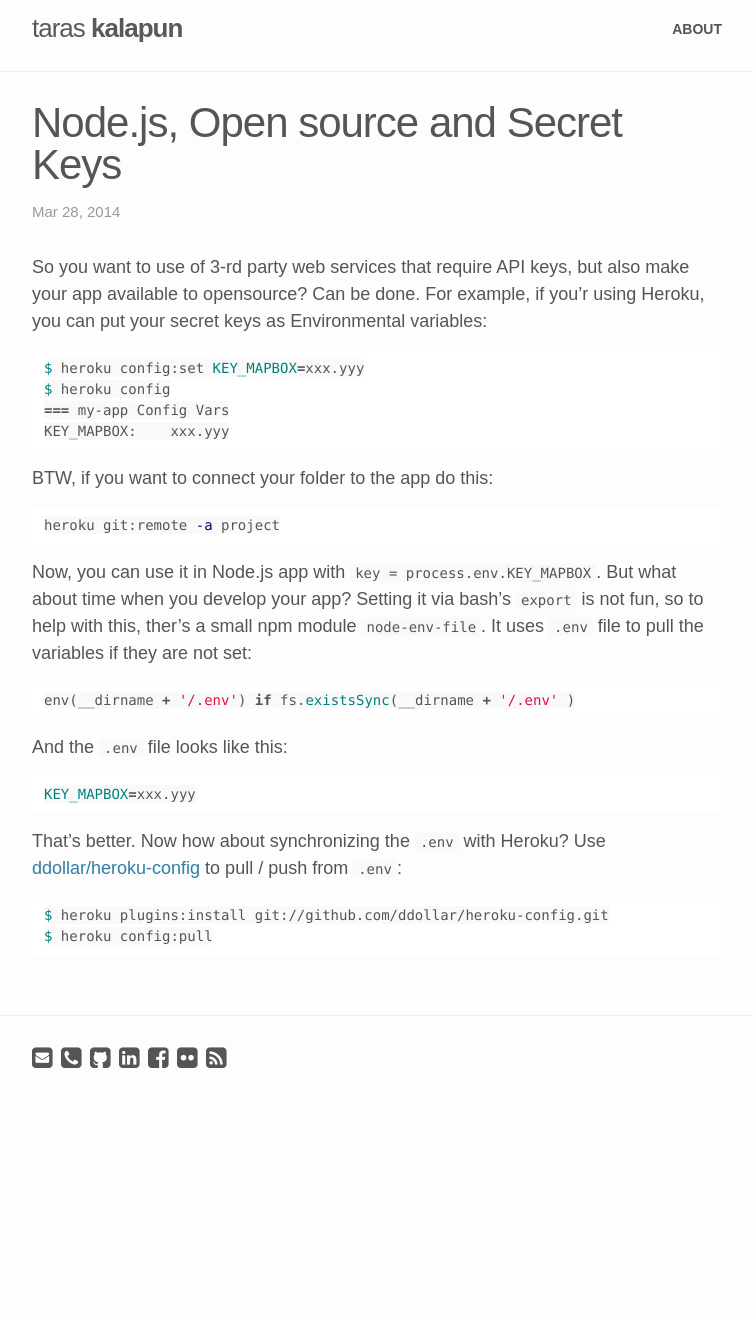
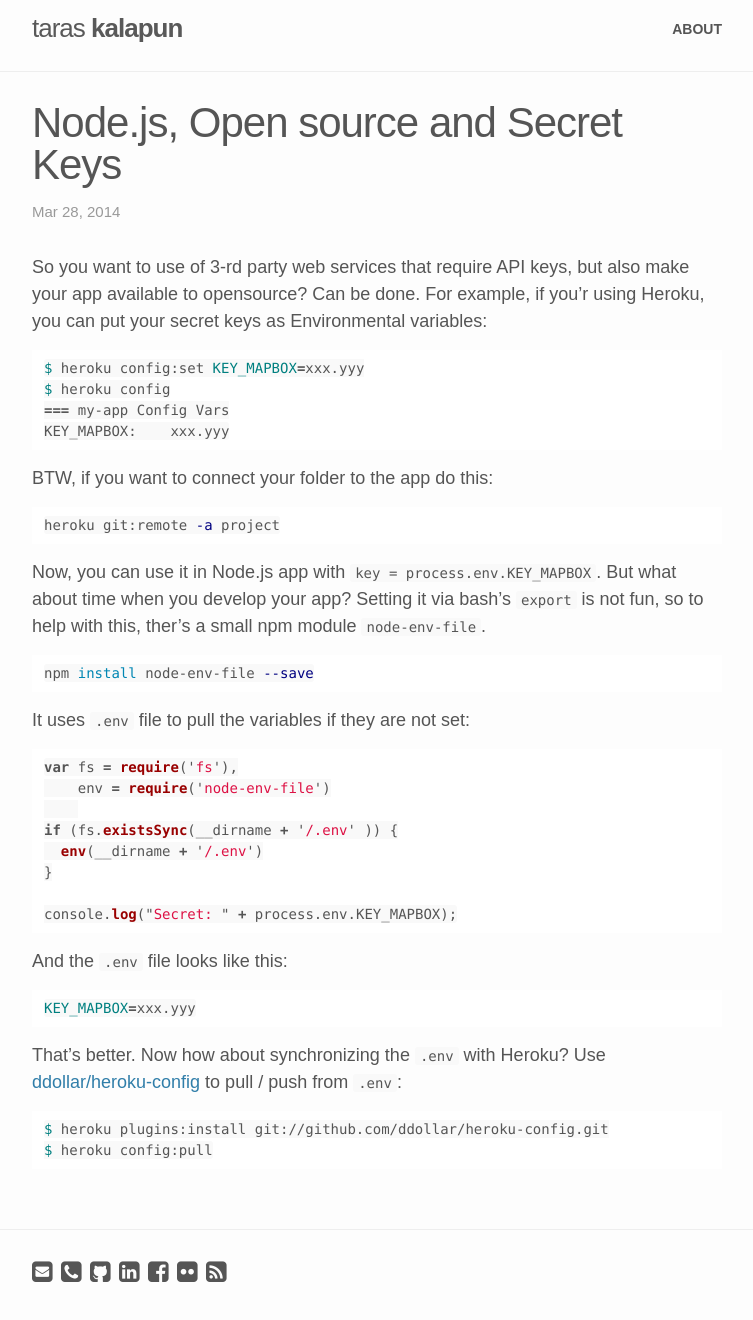
Before and after one commit to andreivisan/xslim.github.io, a Jekyll site: the page built from _posts/2014-03-28-node-js-open-source-and-secret-keys.md, in a window 1280 px wide. Shown: the whole page, without its empty margins (263-1016 px from the left). Built offline with Jekyll 4.4.1, drawn with Linux system fonts in a browser that asks for light colours; Markdown is read by kramdown in place of the engine named in the settings; comment, search, counter and statistics services are not loaded; before the commit the page ends 1106 px from its top, so only the background shows below that.

Commit message:
Update 2014-03-28-node-js-open-source-and-secret-keys.md

````diff
--- a/_posts/2014-03-28-node-js-open-source-and-secret-keys.md
+++ b/_posts/2014-03-28-node-js-open-source-and-secret-keys.md
@@ -21,10 +21,23 @@
 heroku git:remote -a project
 ```
 
-Now, you can use it in Node.js app with `key = process.env.KEY_MAPBOX`. But what about time when you develop your app? Setting it via bash's `export` is not fun, so to help with this, ther's a small npm module `node-env-file`. It uses `.env` file to pull the variables if they are not set:
+Now, you can use it in Node.js app with `key = process.env.KEY_MAPBOX`. But what about time when you develop your app? Setting it via bash's `export` is not fun, so to help with this, ther's a small npm module `node-env-file`.
 
-``` coffee
-env(__dirname + '/.env') if fs.existsSync(__dirname + '/.env' )
+``` sh
+npm install node-env-file --save
+```
+
+It uses `.env` file to pull the variables if they are not set:
+
+``` js
+var fs = require('fs'),
+    env = require('node-env-file')
+
+if (fs.existsSync(__dirname + '/.env' )) {
+  env(__dirname + '/.env')
+}
+
+console.log("Secret: " + process.env.KEY_MAPBOX);
 ```
 
 <!-- more -->
````
